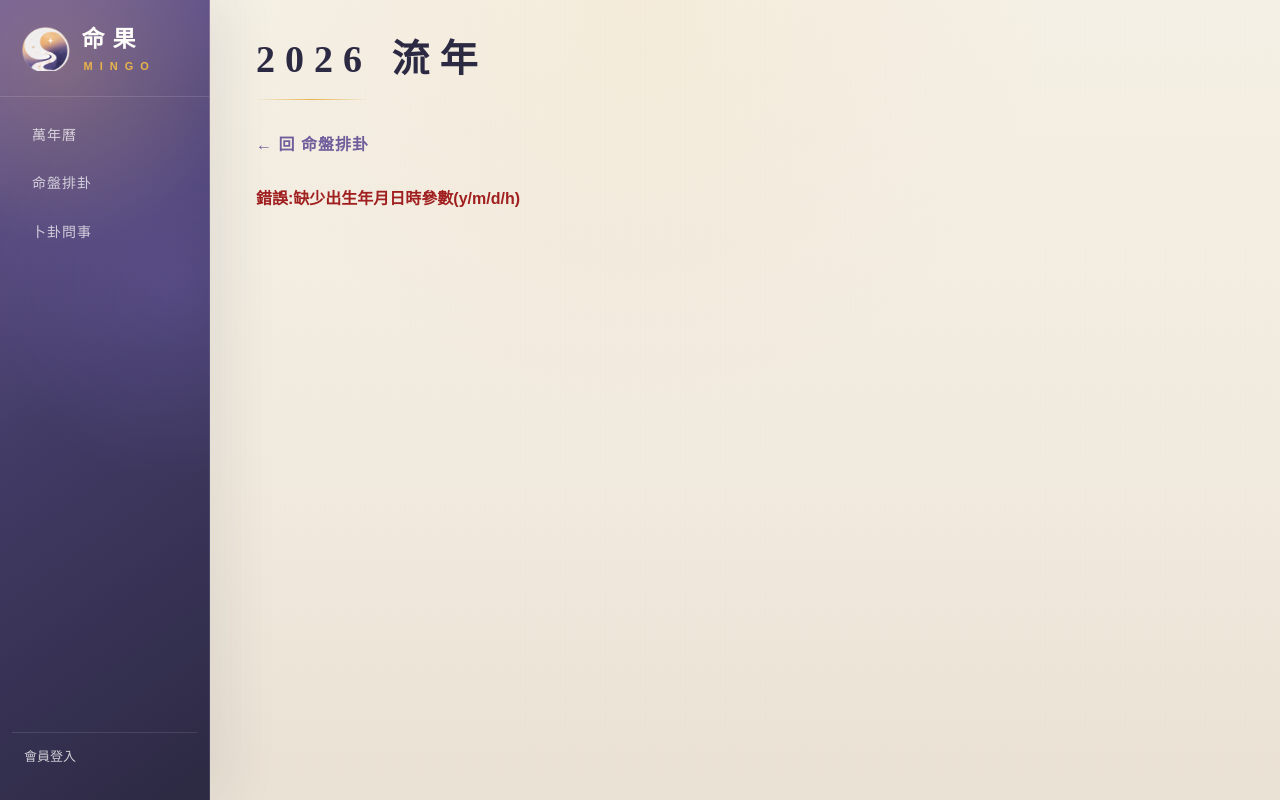
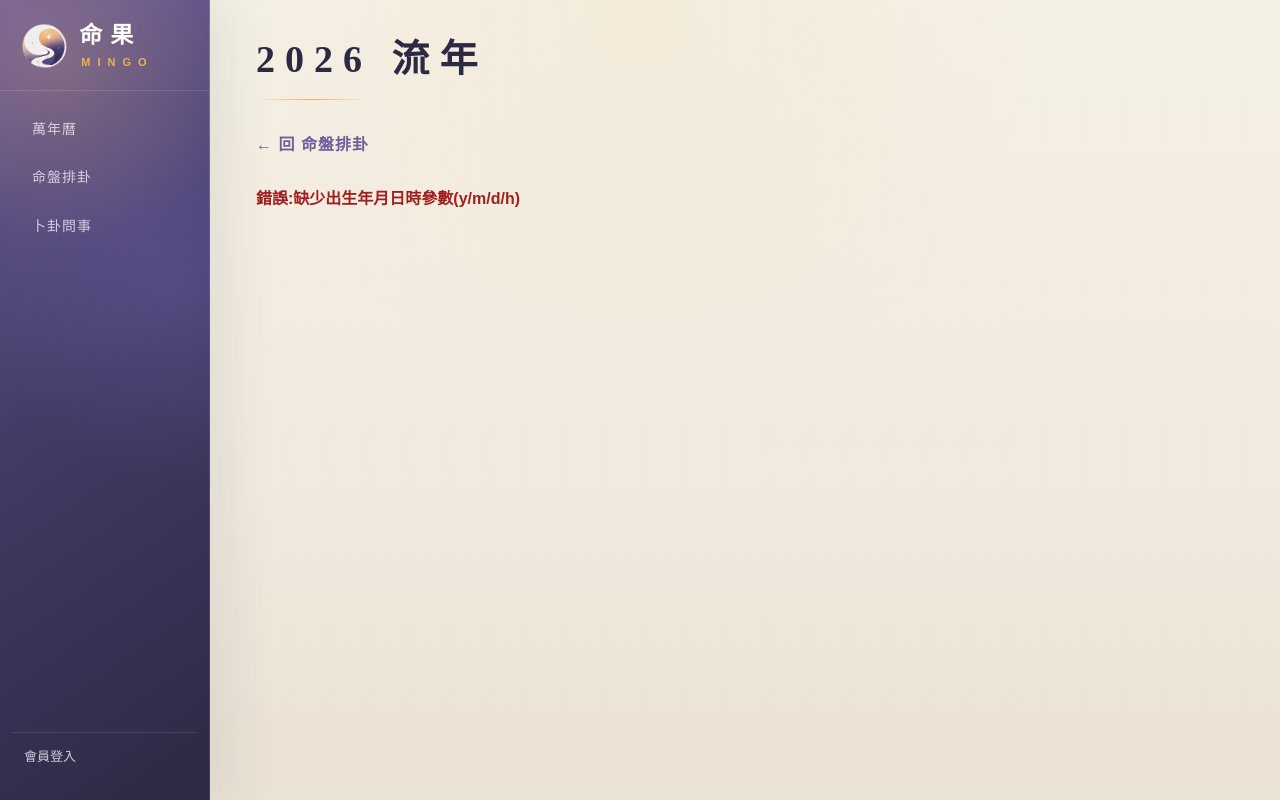
Before and after one commit to way503678/hexagram, a Flask app: page /fortune in a window 1280 px wide. Run offline with Flask 3, Linux system fonts and the light colour scheme; some libraries are stand-ins or nearby versions.

Commit message:
側欄 mark 重裁完整圓 + 命果/MINGO 對齊圓上下切線
- mark 裁切 62%→66%(原底緣被切平);web+App 素材同步替換。
- .brand-text 高=mark 高 44px + space-between + line-height 1:
  命果頂對圓頂、MINGO 底對圓底。截圖驗證。

Co-Authored-By: Claude Opus 4.8 (1M context) <noreply@anthropic.com>
Claude-Session: https://claude.ai/code/session_01KVnRHeuArPQH9TSRGiJR1K

```diff
--- a/static/style.css
+++ b/static/style.css
@@ -17,10 +17,14 @@ body {
 .brand-en, .landing-wordmark, .landing-subtitle-en { font-family: "Cormorant Garamond", serif; }
 /* 品牌 logo 圖(2026-07-03 新版):landing 主視覺 + 側欄小 mark */
 .landing-logo { width: min(202px, 46vw); height: auto; display: block; margin: 0 auto 14px; }
-/* 側欄品牌:mark 獨立在左,右側「命果/MINGO」上下左對齊 */
+/* 側欄品牌:mark 獨立在左;「命果」頂與「MINGO」底對齊圓的上下切線 */
 .sidebar .brand a { display: flex; align-items: center; gap: 12px; }
 .brand-mark { height: 44px; width: auto; flex-shrink: 0; }
-.brand-text { display: flex; flex-direction: column; text-align: left; }
+.brand-text {
+  display: flex; flex-direction: column; justify-content: space-between;
+  text-align: left; height: 44px; line-height: 1;
+}
+.sidebar .brand .brand-en { margin-top: 0; line-height: 1; }
 /* 全域連結色:預設走 MINGO 紫(避免吃到瀏覽器預設藍);有 scope 的連結如 sidebar 自帶色不受影響 */
 a { color: var(--primary); }
 a:hover { color: var(--accent); }
```
Also changed, not shown: static/mingo-mark.png.
